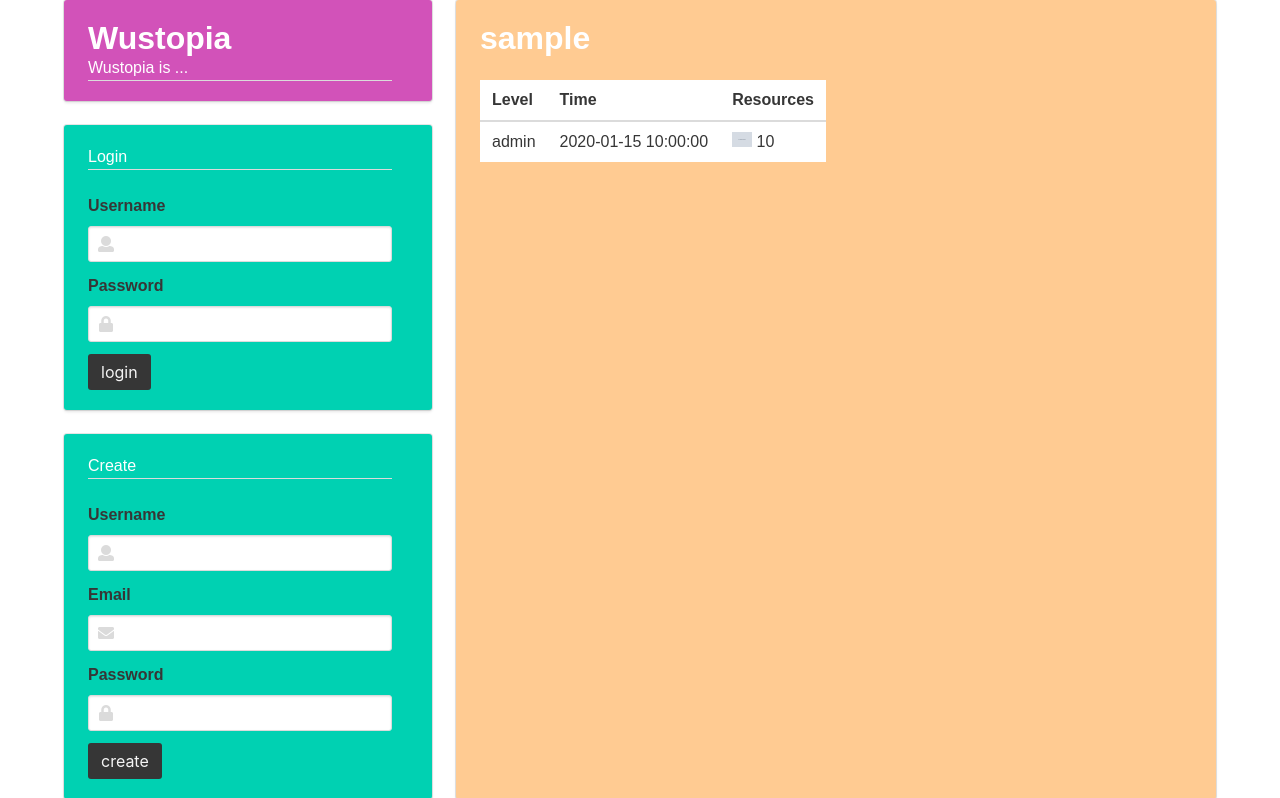
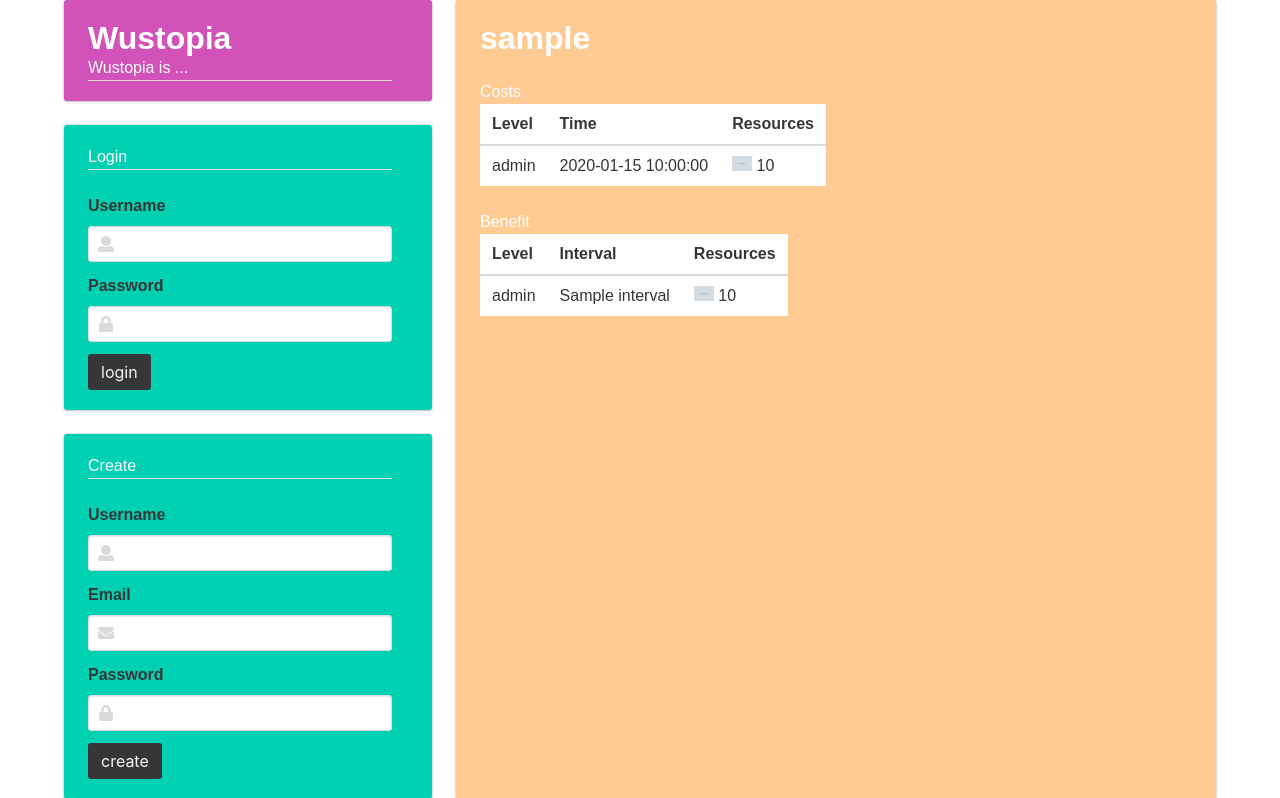
Before and after one commit to exmatrikulator/wustopia, a Flask app: template webapp/templates/help_building.html in a window 1280 px wide. Shown: the top 798 px of the page. Run offline with Flask 2, Linux system fonts and the light colour scheme; the template is opened without the code that fills it: most values are stand-ins (such as "Sample title", 1, 10 or a date in 2020); grey boxes marked "Sample" are stand-in pictures; form fields are guessed from the names that the template uses.

Commit message:
added benefit to help

```diff
--- a/webapp/templates/help_building.html
+++ b/webapp/templates/help_building.html
@@ -4,6 +4,7 @@
 
 <h1 class="title">{{slug}}</h1>
 
+Costs
 <table class="table">
   <thead>
     <tr>
@@ -35,4 +36,36 @@
   </tbody>
 </table>
 
+Benefit
+<table class="table">
+  <thead>
+    <tr>
+      <th>
+        Level
+      </th>
+      <th>
+        Interval
+      </th>
+      <th>
+        Resources
+      </th>
+    </tr>
+  </thead>
+  <tbody>
+  {% for data in benefit %}
+    <tr>
+      <td>
+        {{ data.PlaceCategoryBenefit.level }}
+      </td>
+      <td>
+        {{ data.PlaceCategoryBenefit.interval }}
+      </td>
+      <td>
+        <img src="{{ data.Resource.image }}" alt="{{ data.Resource.name }}"> {{ data.PlaceCategoryBenefit.amount }}
+      </td>
+    </tr>
+  {% endfor %}
+  </tbody>
+</table>
+
 {% endblock %}
```
Also changed, not shown: webapp/views.py (+6 -1 lines).
